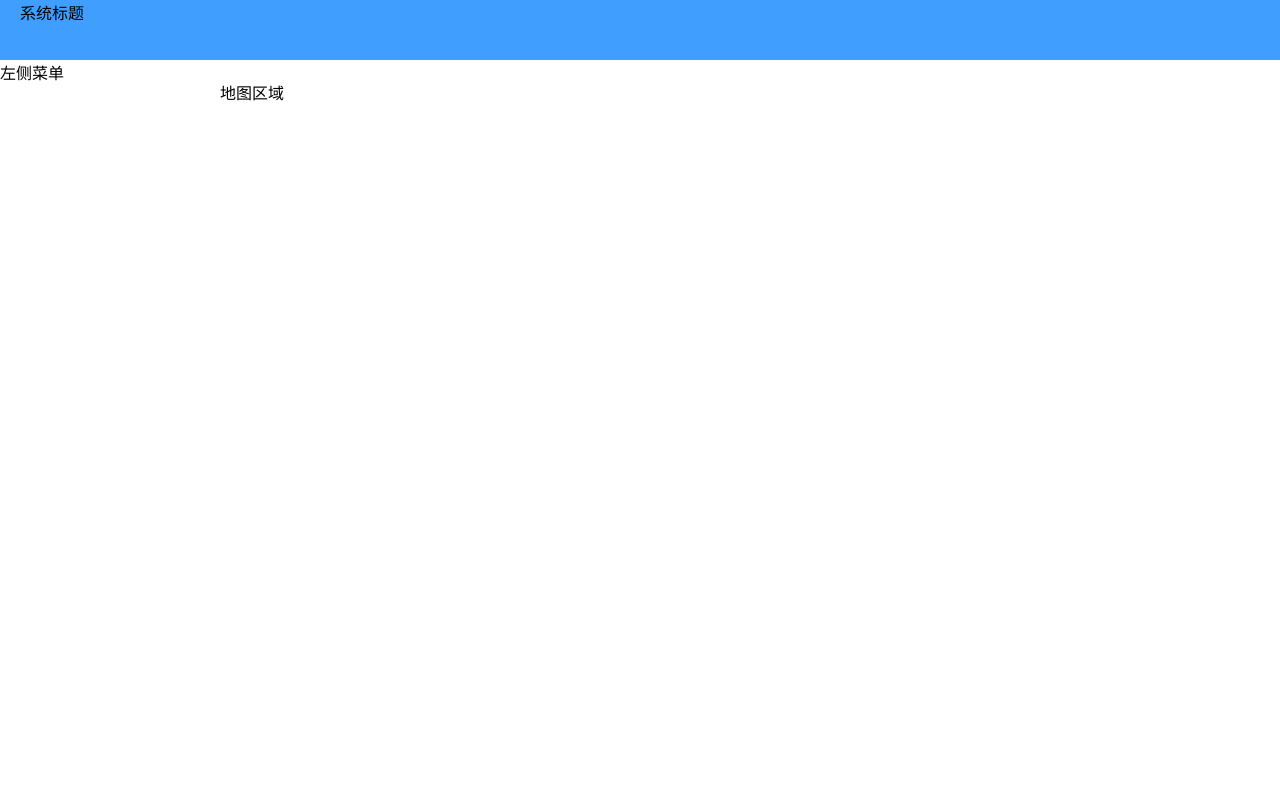
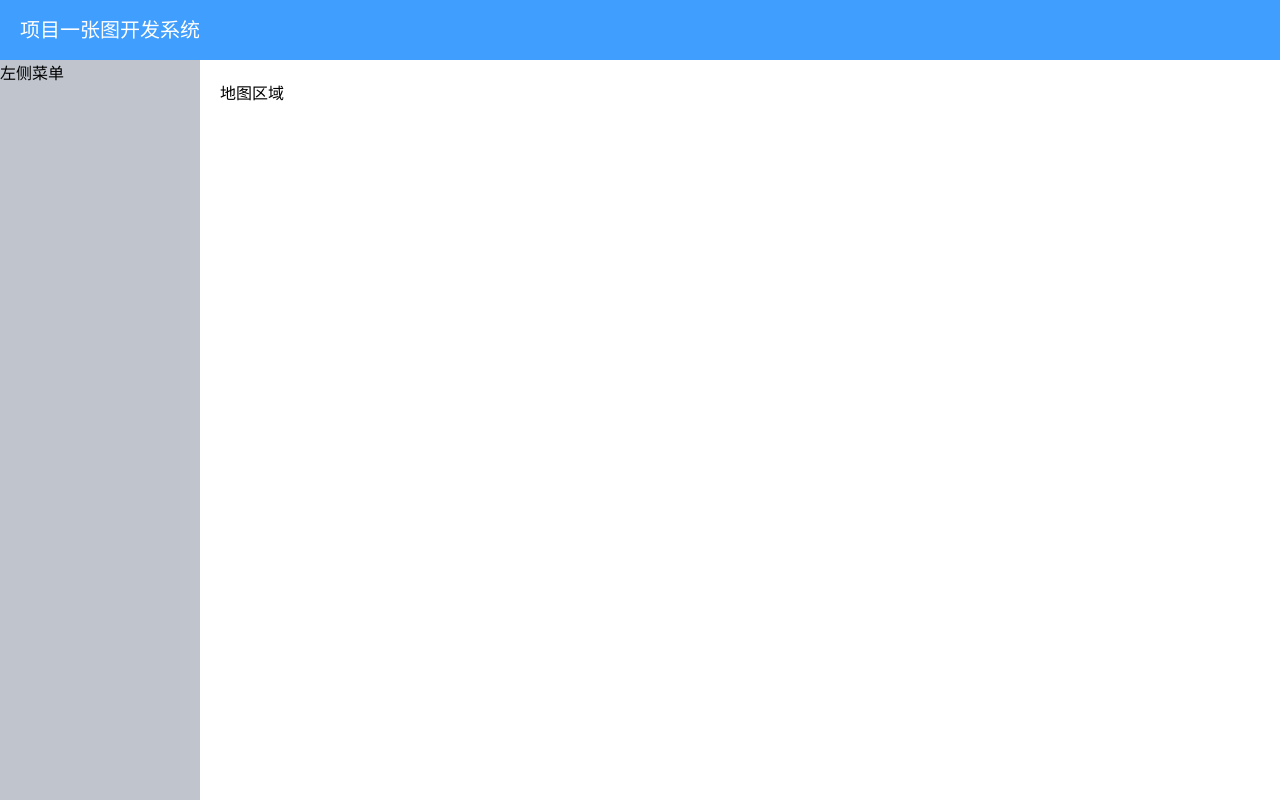
Before and after one commit to ljr-2019/webgismap, a Vue app: page / in a window 1280 px wide. Built offline with nearby package versions, Linux system fonts and the light colour scheme.

Commit message:
增加elementUI布局

```diff
--- a/src/App.vue
+++ b/src/App.vue
@@ -1,9 +1,9 @@
 <template>
   <div id="app">
     <el-container class="app-Out-pannel">
-      <el-header class="sys-header">系统标题</el-header>
+      <el-header class="sys-header">项目一张图开发系统</el-header>
       <el-container class="app-Content-pannel">
-        <el-aside width="200px">左侧菜单</el-aside>
+        <el-aside width="200px" class="sys-menu">左侧菜单</el-aside>
         <el-main>地图区域</el-main>
       </el-container>
     </el-container>
@@ -36,5 +36,12 @@ body,
 
 .sys-header {
   background-color: #409EFF;
+  line-height: 60px;
+  color: #fff;
+  font-size: 20px;
+}
+
+.sys-menu {
+  background-color: #C0C4CC;
 }
 </style>
```
